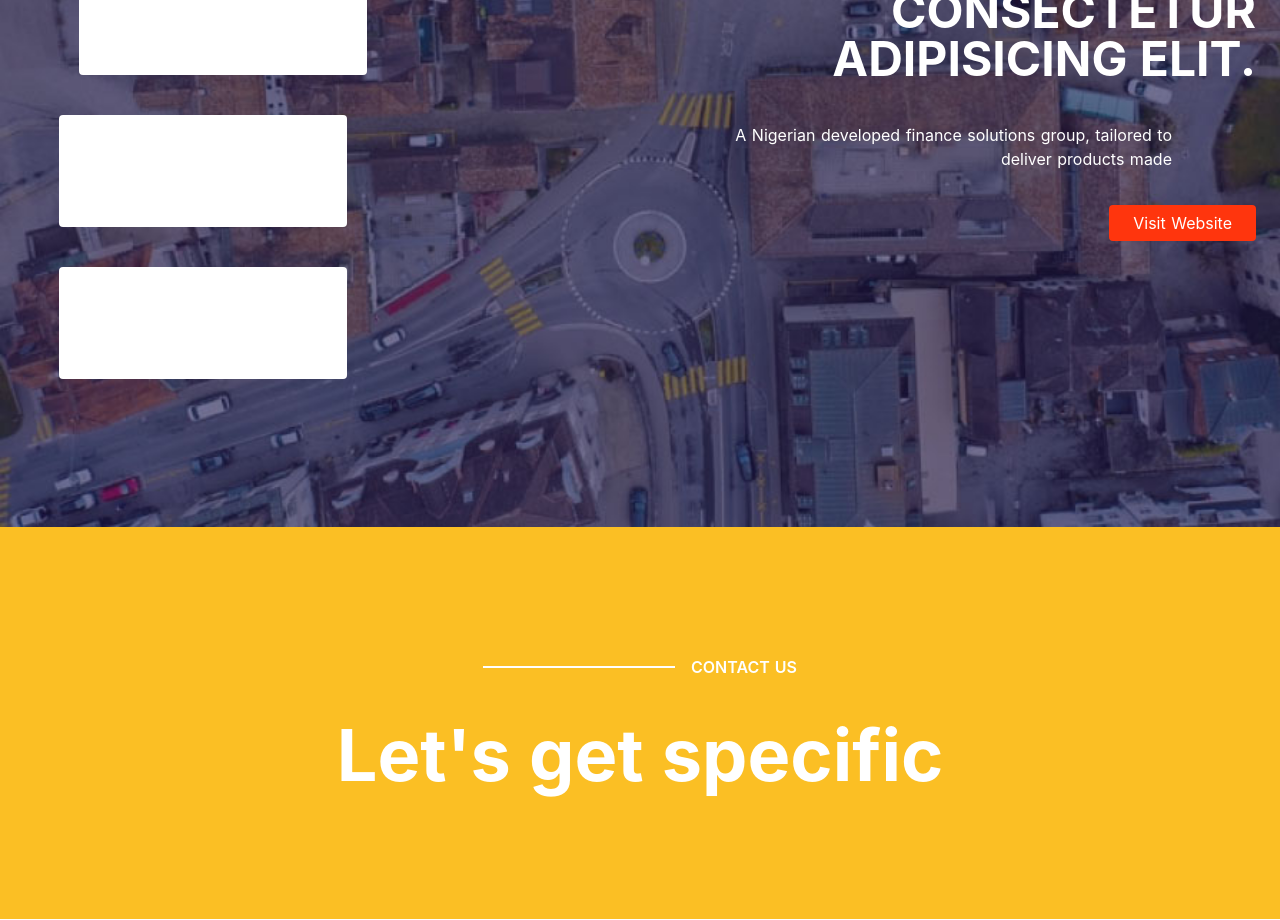
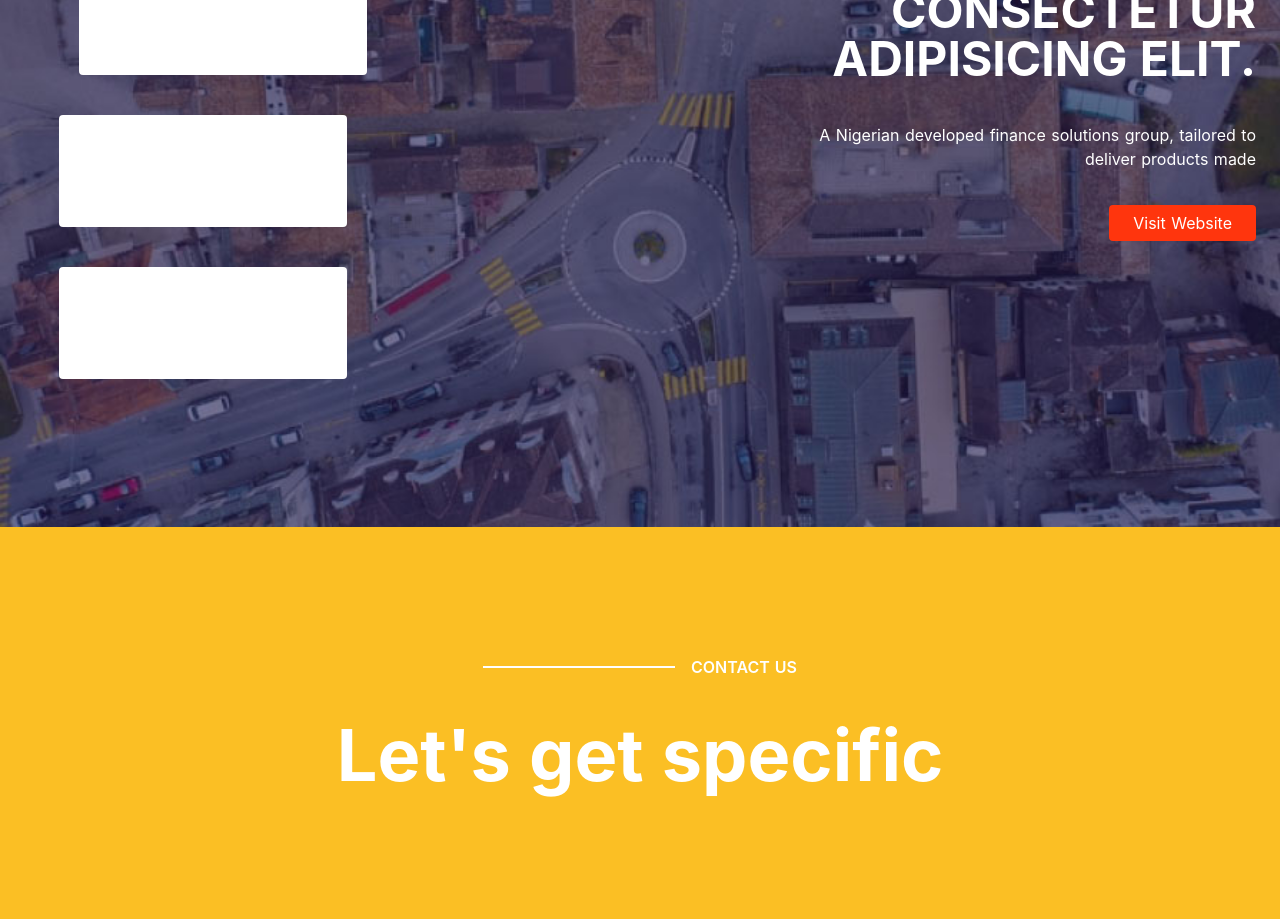
Before and after one commit to nimiakinleye/paynyce, a Nuxt app: page / in a window 1280 px wide. Shown: the part 1680-2600 px from the top of the page. Built offline with nearby package versions, Linux system fonts and the light colour scheme.

Commit message:
corrected margin align in subsidiary component

```diff
--- a/components/Subsidiaries.vue
+++ b/components/Subsidiaries.vue
@@ -19,7 +19,7 @@
             <span class="my-color">Lorem ipsum</span><br />
             dolor, sit amet consectetur adipisicing elit.
           </div>
-          <div class="my-10 max-w-md mx-auto lg:ml-auto">
+          <div class="my-10 max-w-md mx-auto lg:mx-0 lg:ml-auto">
             A Nigerian developed finance solutions group, tailored to deliver products made
           </div>
           <nuxt-link to="/" class="my-bg px-6 py-2 rounded">Visit Website</nuxt-link>
```
